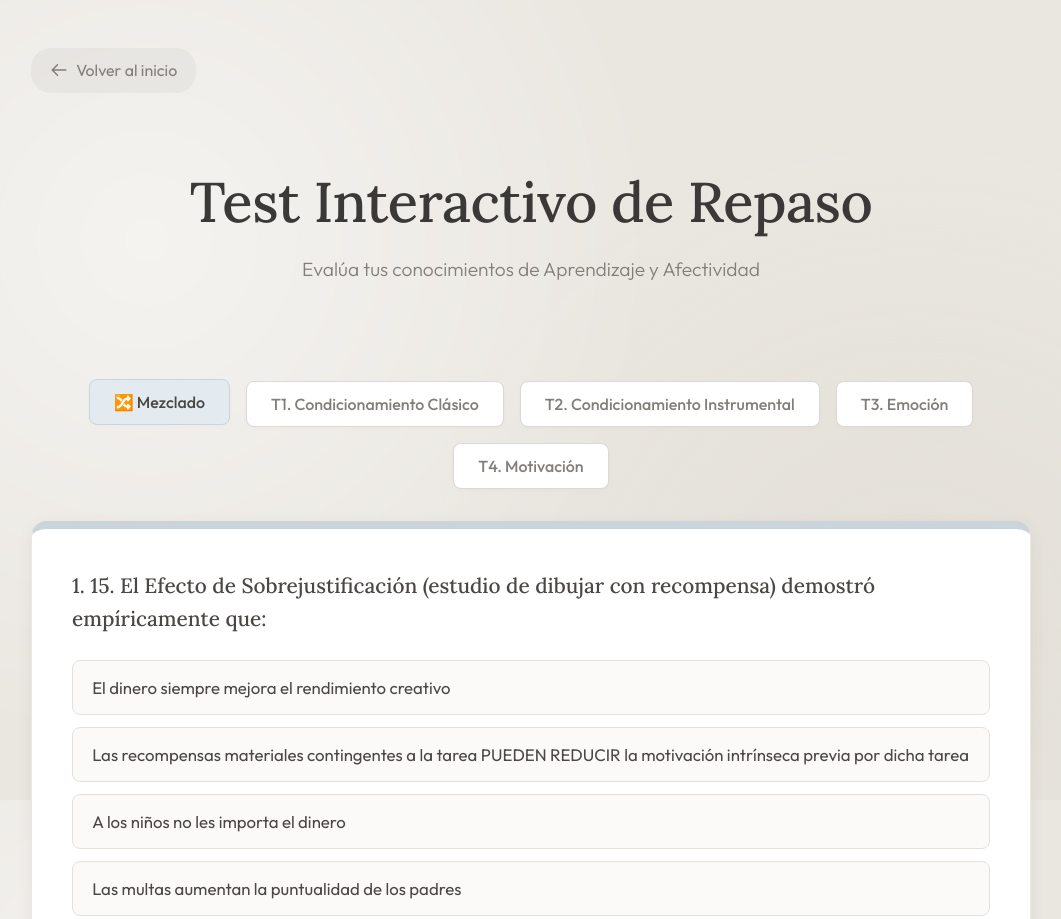
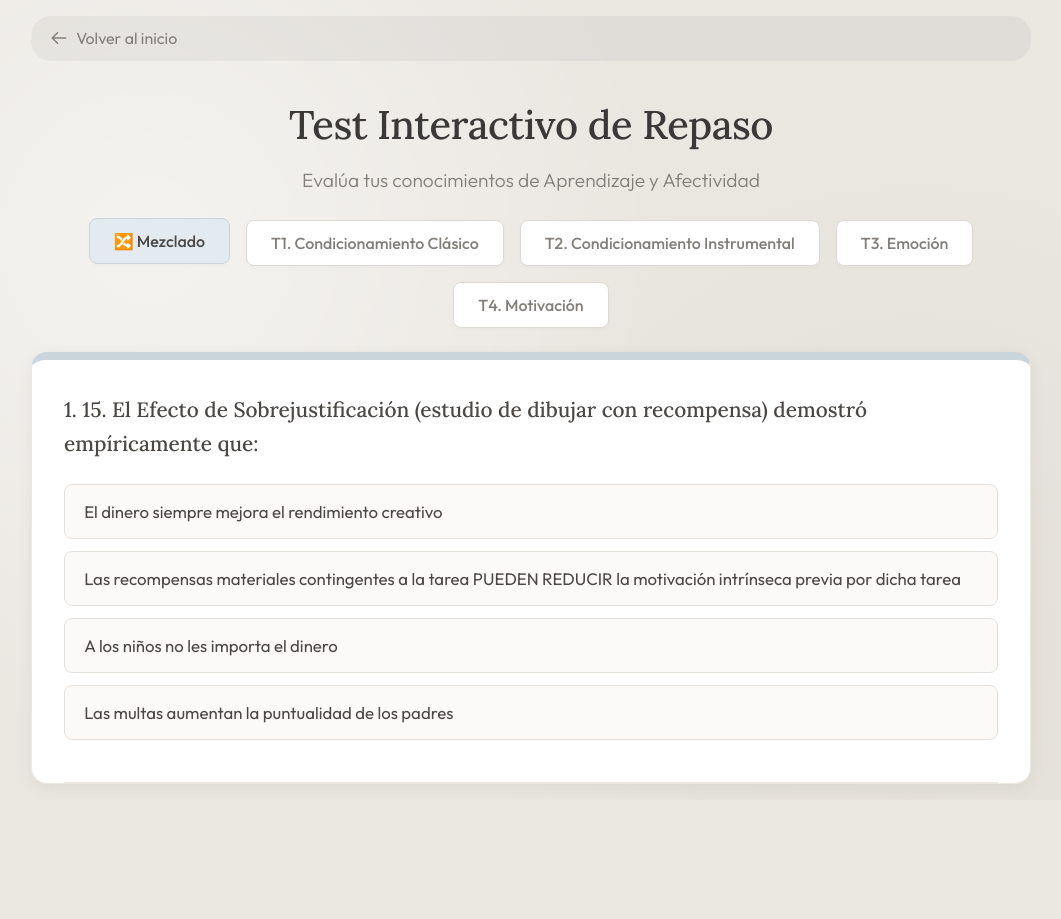
Before and after one commit to aress092/Psicologia, a website: page CME/Test_tipo_examen.html in a window 1280 px wide. Shown: the top 919 px of the page, without its empty margins (109-1170 px from the left). After the commit the page ends 800 px from the top, so only its background shows below. Drawn offline with Linux system fonts and the light colour scheme.

Commit message:
Centrar contenido del test y evitar scroll en el body

```diff
--- a/CME/Test_tipo_examen.html
+++ b/CME/Test_tipo_examen.html
@@ -7,24 +7,67 @@
   <link href="https://fonts.googleapis.com/css2?family=Inter:wght@400;500;600;800&display=swap" rel="stylesheet">
   <link rel="stylesheet" href="../src/style.css">
   <style>
+    /* Sobrescribir estilos globales para evitar scroll y centrar todo */
+    body {
+      height: 100vh;
+      overflow: hidden;
+      display: flex;
+      flex-direction: column;
+      justify-content: center;
+      padding: 1rem;
+    }
+
+    .container {
+      width: 100%;
+      max-height: 100%;
+      display: flex;
+      flex-direction: column;
+      justify-content: center;
+    }
+
+    header {
+      margin-bottom: 1.5rem;
+      padding: 0;
+    }
+
+    h1 {
+      font-size: 2.5rem; /* Slightly smaller to save vertical space */
+    }
+
+    .theme-selector {
+      display: flex;
+      flex-wrap: wrap;
+      gap: 1rem;
+      margin-bottom: 1.5rem;
+      justify-content: center;
+    }
+
     /* Estilos específicos para el test interactivo */
     .test-container {
       background: var(--card-bg);
       border: 1px solid #ebe8e4;
       border-top: 8px solid #c9d4db; /* Soft blue top border for the test */
       border-radius: 16px;
-      padding: 2.5rem;
+      padding: 2rem;
       box-shadow: 0 4px 15px var(--shadow-color);
-      margin-top: 1rem;
+      margin-top: 0;
+
+      /* Configuración Flex para mantener centrado interno y scroll solo interno */
+      flex: 1;
+      display: flex;
+      flex-direction: column;
+      overflow-y: auto;
+      max-height: 60vh;
     }
 
-    .theme-selector {
+    #quizContainer {
+      flex: 1;
       display: flex;
-      flex-wrap: wrap;
-      gap: 1rem;
-      margin-bottom: 2rem;
-      justify-content: center;
+      flex-direction: column;
+      justify-content: center; /* Centrar pregunta y opciones verticalmente */
+      min-height: 350px;
     }
+
 
     .btn-theme {
       background: #ffffff;
```
